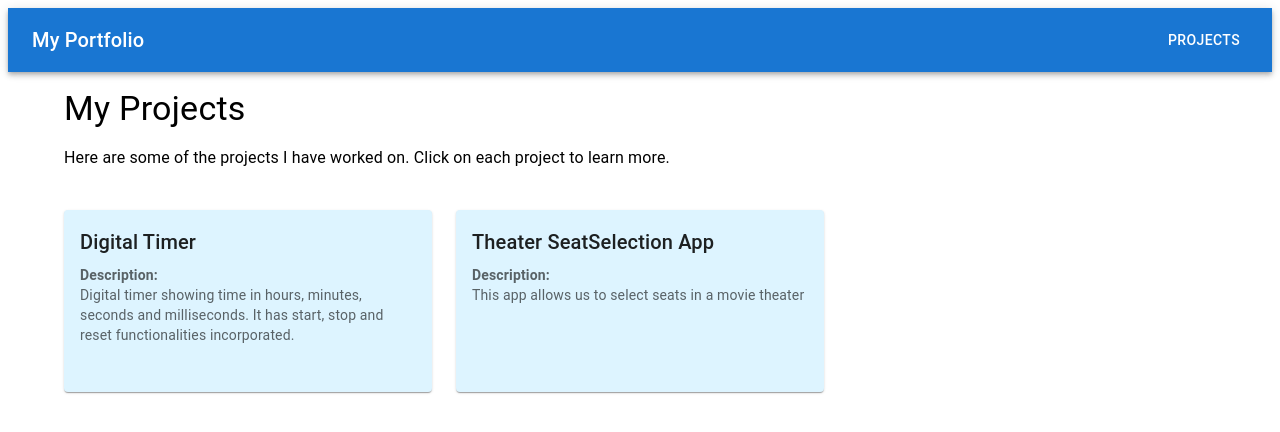
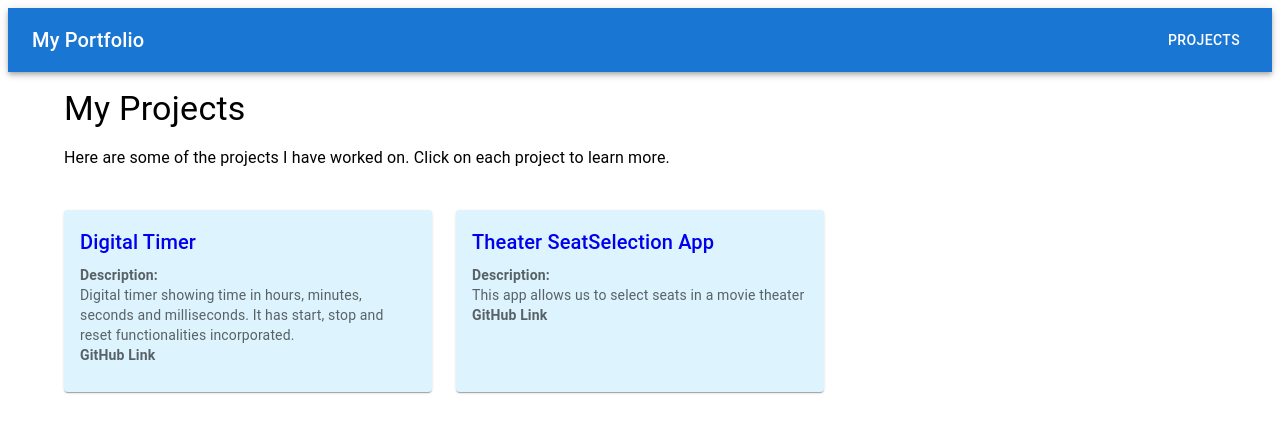
Before and after one commit to SailuGitAccount/project-glimpse, a React (Create React App) app: page / in a window 1280 px wide. Shown: the top 432 px of the page. Built offline with nearby package versions, Linux system fonts and the light colour scheme.

Commit message:
Added Gitbub link

```diff
--- a/src/components/ProjectCard.js
+++ b/src/components/ProjectCard.js
@@ -2,10 +2,10 @@ import { Typography, Card, CardContent, CardActionArea } from "@mui/material";
 import { Link } from "react-router-dom";
 const ProjectCard = ({ project }) => {
   return (
-    <Link to={project.path} target="_blank" style={{ textDecoration: "none" }}>
     <Card>
       <CardActionArea>
         <CardContent>
+          <Link to={project.path} style={{ textDecoration: "none" }}>
             <Typography gutterBottom variant="h6" component="div">
               {project.title}
             </Typography>
@@ -14,10 +14,19 @@ const ProjectCard = ({ project }) => {
               <br />
               {project.description}
             </Typography>
+          </Link>
+          <Link
+            to={project.githubPath}
+            target="_blank"
+            style={{ textDecoration: "none", display: "block" }}
+          >
+            <Typography variant="body2" color="text.secondary">
+              <b>GitHub Link</b>
+            </Typography>
+          </Link>
         </CardContent>
       </CardActionArea>
     </Card>
-    </Link>
   );
 };
 
--- a/src/components/Projects.js
+++ b/src/components/Projects.js
@@ -9,12 +9,14 @@ const projectsData = [
     description:
       "Digital timer showing time in hours, minutes, seconds and milliseconds. It has start, stop and reset functionalities incorporated.",
     path: "https://sailugitaccount.github.io/digital-timer/",
+    githubPath: "https://github.com/SailuGitAccount/digital-timer",
   },
   {
     id: 2,
     title: "Theater SeatSelection App",
     description: "This app allows us to select seats in a movie theater",
     path: "https://SailuGitAccount.github.io/movie-seats-app",
+    githubPath: "https://github.com/SailuGitAccount/movie-seats-app",
   },
 ];
 
```
Lines whose indentation alone changed are shown as unchanged.
